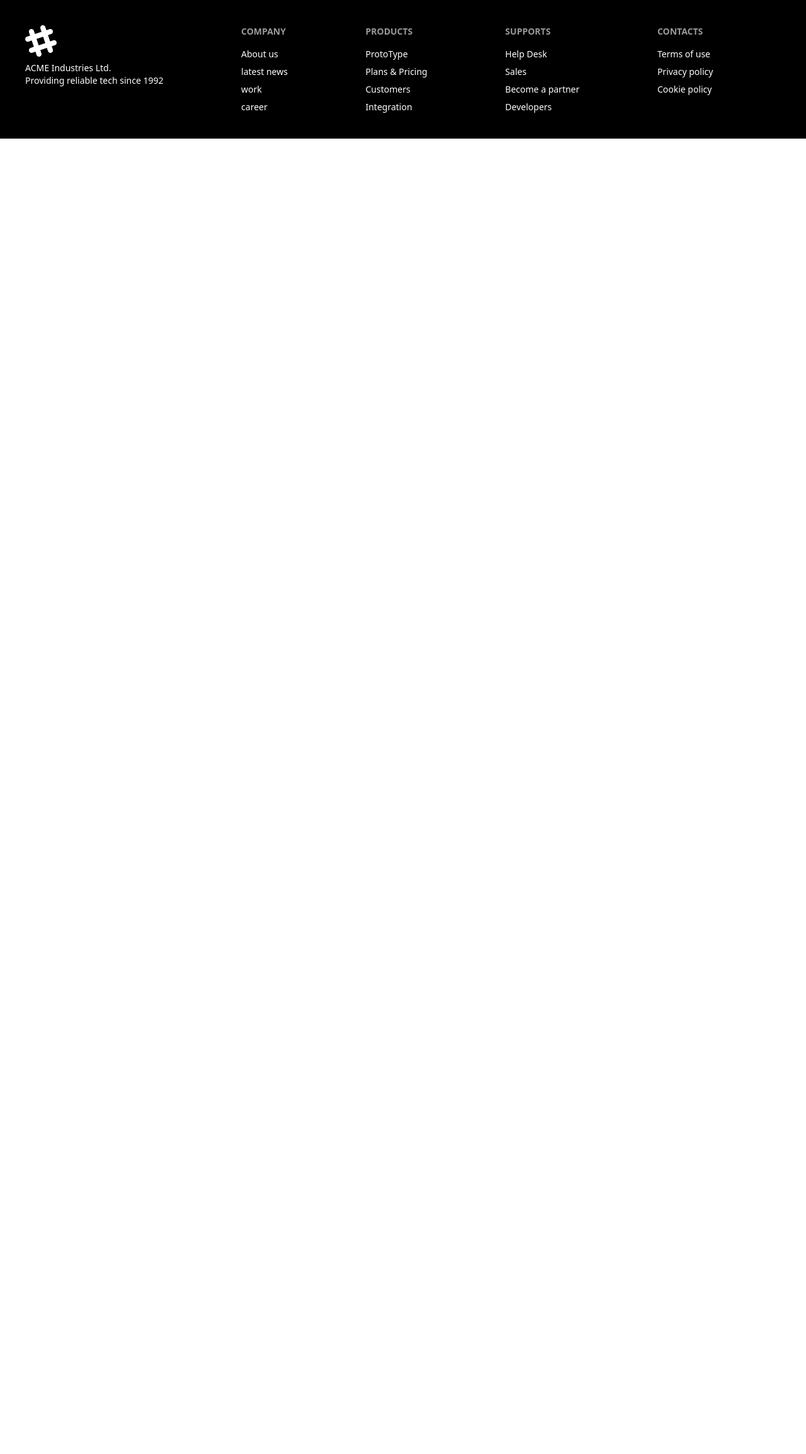
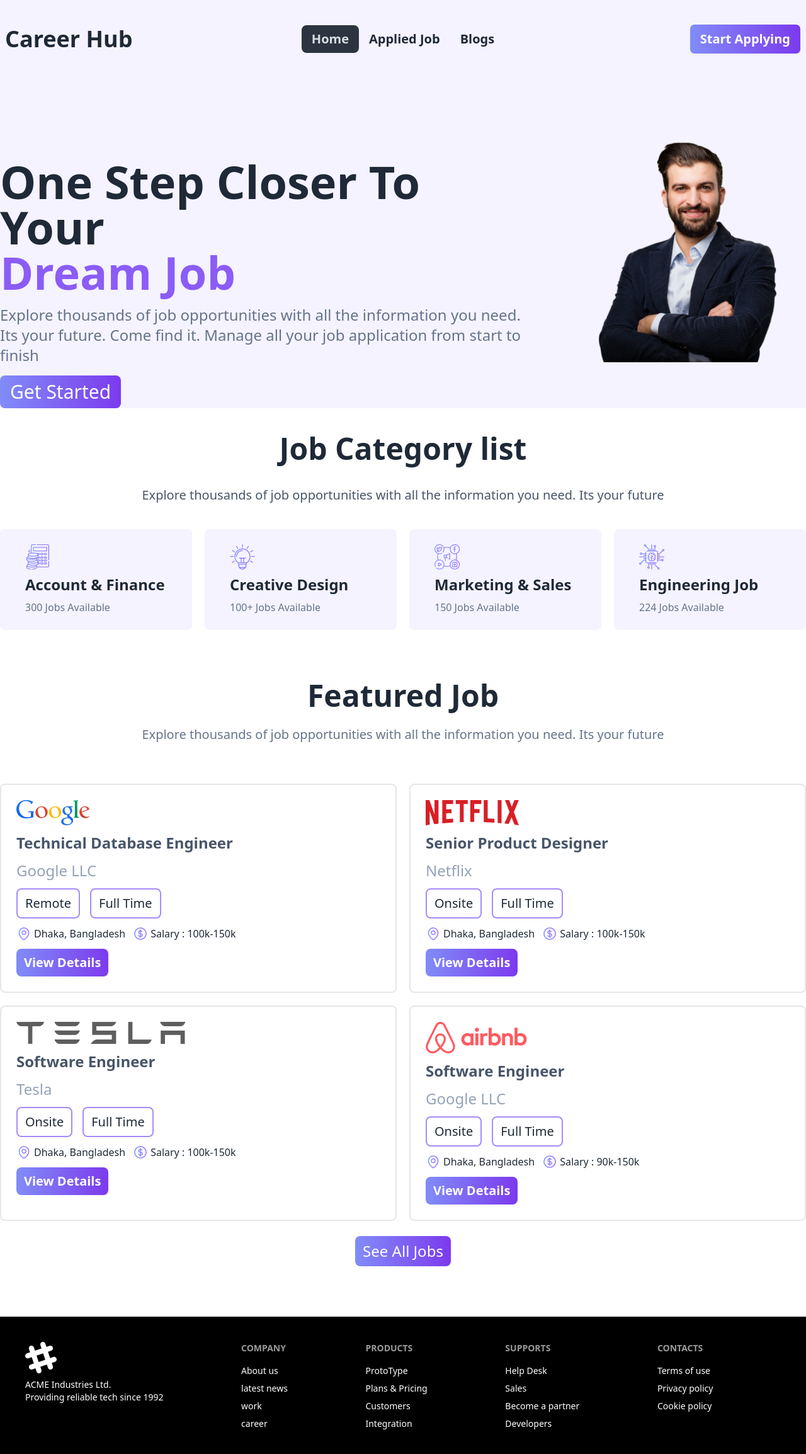
Before and after one commit to Salman-Faiz/Career-Hub-react, a React (Vite) app: page / in a window 1280 px wide. Shown: the whole page at 63% size. Before the commit the page ends 800 px from the top, so only its background shows below. Built offline with nearby package versions, Linux system fonts and the light colour scheme.

Commit message:
show less data using state and array slice

```diff
--- /dev/null
+++ b/src/Components/AppliedJobs/AppliedJobs.jsx
@@ -0,0 +1,12 @@
+import React from 'react';
+import Header from '../Header/Header';
+
+const AppliedJobs = () => {
+    return (
+        <div className='max-w-7xl mx-auto'>
+            <Header></Header>
+        </div>
+    );
+};
+
+export default AppliedJobs;
--- /dev/null
+++ b/src/Components/Blogs/Blogs.jsx
@@ -0,0 +1,11 @@
+import React from 'react';
+
+const Blogs = () => {
+    return (
+        <div>
+            blogs
+        </div>
+    );
+};
+
+export default Blogs;
--- a/src/Components/FeaturedJobs/FeaturedJobs.jsx
+++ b/src/Components/FeaturedJobs/FeaturedJobs.jsx
@@ -3,6 +3,8 @@ import FeaturedJob from '../FeaturedJob/FeaturedJob';
 
 const FeaturedJobs = () => {
     const [featuredJobs, setFeaturedJobs] = useState([]);
+    // this is not recommended process to show only 4 data.. we will use pagination later.
+    const [dataLength,setDataLength] = useState(4);
     useEffect(() => {
         fetch('/public/data/jobs.json')
             .then(res => res.json())
@@ -16,11 +18,13 @@ const FeaturedJobs = () => {
             </div>
             <div className="grid md:grid-cols-2 gap-5">
                 {
-                    featuredJobs.map(featuredJob => <FeaturedJob featuredJob={featuredJob}></FeaturedJob>)
+                    featuredJobs.slice(0,dataLength).map(featuredJob => <FeaturedJob featuredJob={featuredJob}></FeaturedJob>)
                 }
             </div>
             <div className="text-center pt-6 pb-20">
-                <button className="bg-gradient-to-r from-indigo-400 to-violet-600 px-3 py-2 rounded-lg text-white text-2xl">See All Jobs</button>
+               <div className={dataLength === featuredJobs.length ? 'hidden' : ''}>
+               <button onClick={()=>{setDataLength(featuredJobs.length)}} className="bg-gradient-to-r from-indigo-400 to-violet-600 px-3 py-2 rounded-lg text-white text-2xl">See All Jobs</button>
+               </div>
             </div>
         </div>
     );
--- a/src/Components/Header/Header.jsx
+++ b/src/Components/Header/Header.jsx
@@ -11,20 +11,19 @@ const Header = () => {
                         <svg xmlns="http://www.w3.org/2000/svg" className="h-5 w-5" fill="none" viewBox="0 0 24 24" stroke="currentColor"><path strokeLinecap="round" strokeLinejoin="round" strokeWidth="2" d="M4 6h16M4 12h8m-8 6h16" /></svg>
                     </div>
                     <ul tabIndex={0} className="menu menu-sm dropdown-content mt-3 z-[1] p-2 shadow bg-base-100 rounded-box w-52 text-xl text-black font-semibold">
-                    <li><NavLink to={"/home"}>Home</NavLink></li>
-                        <li><a>Applied Job</a></li>
+                    <li><NavLink to={"/"}>Home</NavLink></li>
+                    <li><NavLink to={"/appliedJob"}>Applied Job</NavLink></li>
+                    <li><NavLink to={"/blogs"}>Blogs</NavLink></li>
 
-                        <li><a>Blogs</a></li>
                     </ul>
                 </div>
                 <a className="font-semibold text-4xl">Career Hub</a>
             </div>
             <div className="navbar-center hidden lg:flex">
                 <ul className="menu menu-horizontal px-1 text-xl font-semibold">
-                    <li><NavLink to={"/home"}>Home</NavLink></li>
-                    <li><a>Applied Job</a></li>
-
-                    <li><a>Blogs</a></li>
+                    <li><NavLink to={"/"}>Home</NavLink></li>
+                    <li><NavLink to={"/appliedJob"}>Applied Job</NavLink></li>
+                    <li><NavLink to={"/blogs"}>Blogs</NavLink></li>
                 </ul>
             </div>
             <div className="navbar-end">
```
Also changed, not shown: src/main.jsx (+11 -1 lines).
